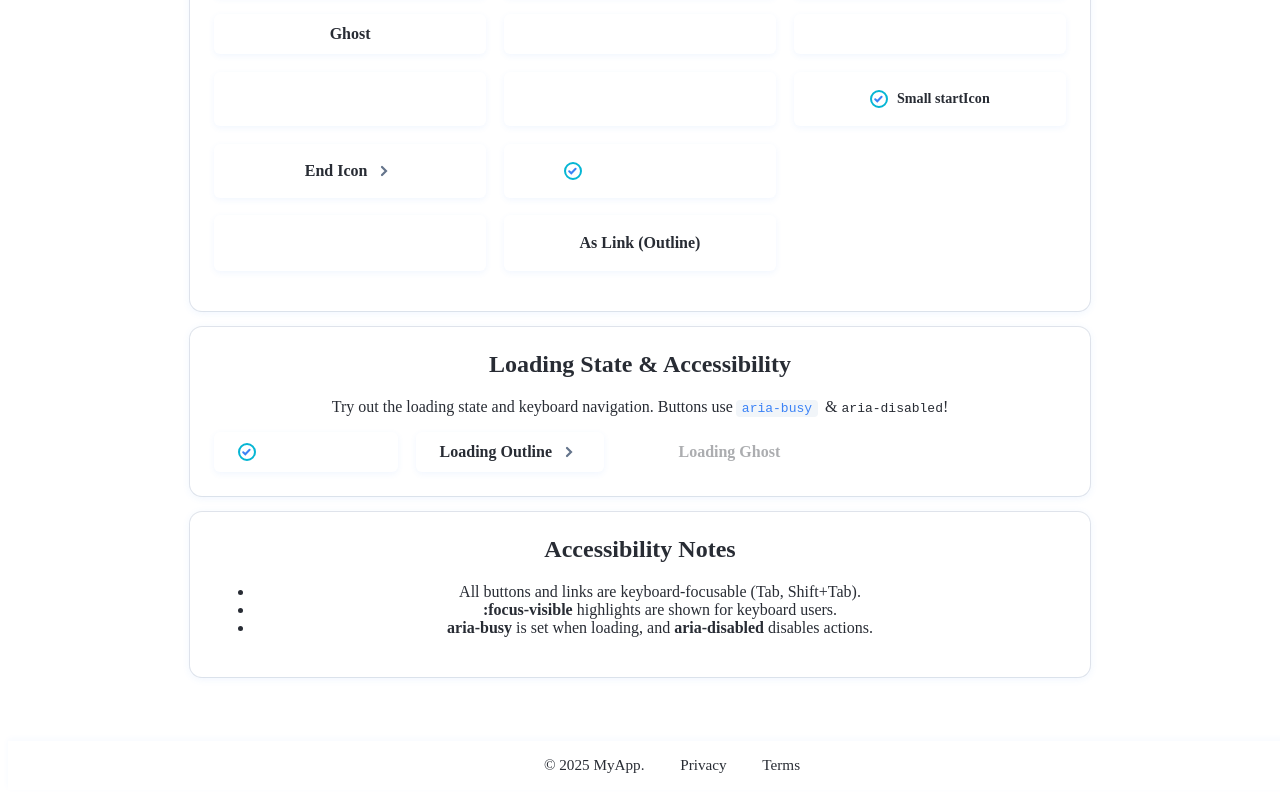
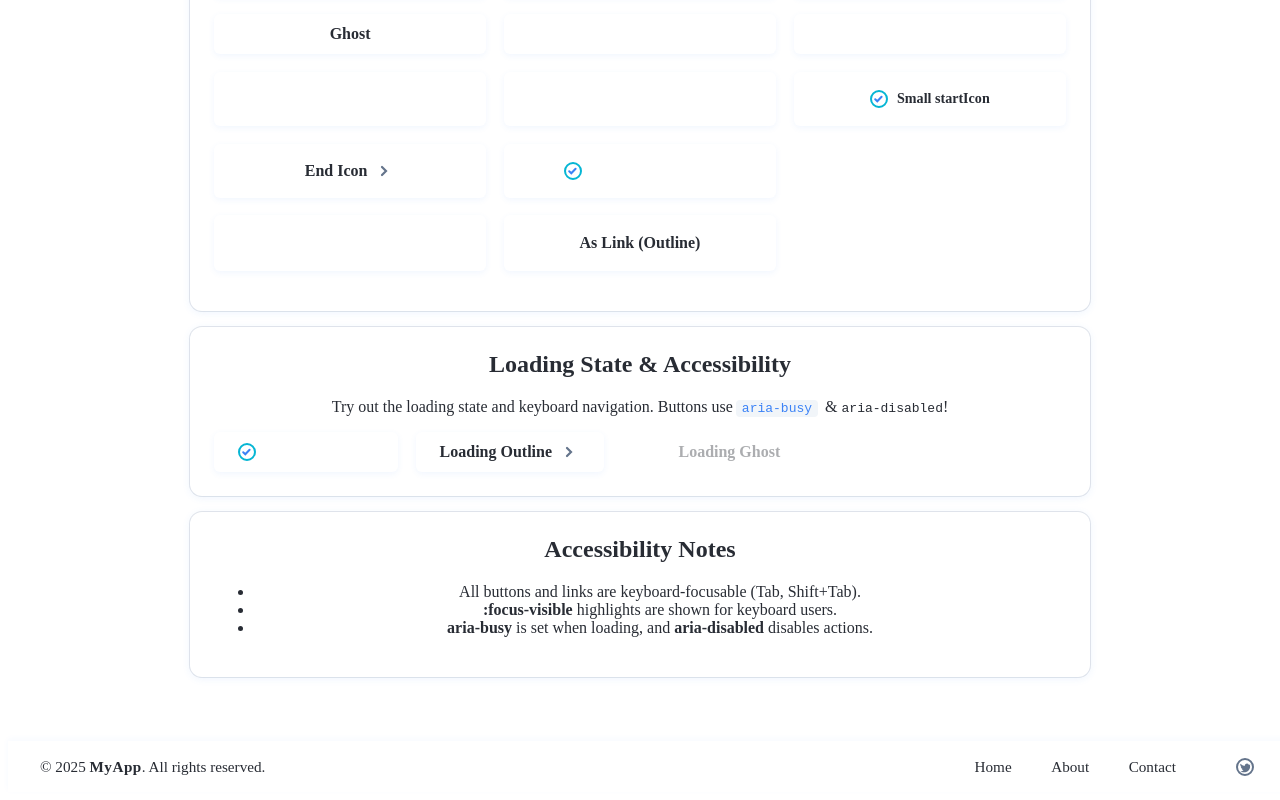
Before and after one commit to kavia-common/react-web-interface-285-294, a React (Create React App) app in the folder react_frontend/: page / in a window 1280 px wide. Shown: the part 297-1097 px from the top of the page. Built offline with nearby package versions, Linux system fonts and the light colour scheme; the HTML template or start-up script is replaced by a standard one.

Commit message:
Checkpoint 4 - cgea8109e2

```diff
--- a/react_frontend/src/components/Footer.jsx
+++ b/react_frontend/src/components/Footer.jsx
@@ -4,16 +4,56 @@ import styles from "./Footer.module.css";
 // PUBLIC_INTERFACE
 function Footer() {
   /**
-   * Page footer with copyright and links
+   * Semantic and accessible page footer with brand, current year, navigation, and social media placeholders.
+   * Uses role="contentinfo" and aria-label for landmark region.
    */
+  const year = new Date().getFullYear();
   return (
-    <footer className={styles.footer} role="contentinfo">
-      <div>
-        <span>
-          © {new Date().getFullYear()} MyApp.
-        </span>
-        <a href="#" tabIndex={0} className={styles.link}>Privacy</a>
-        <a href="#" tabIndex={0} className={styles.link}>Terms</a>
+    <footer
+      className={styles.footer}
+      role="contentinfo"
+      aria-label="Site footer"
+    >
+      <div style={{ width: "100%", display: "flex", justifyContent: "space-between", flexWrap: "wrap", alignItems: "center" }}>
+        {/* Left: Brand and year info */}
+        <div style={{ display: "flex", alignItems: "center", gap: "0.7em" }}>
+          <span>
+            © {year} <span style={{ fontWeight: 600, letterSpacing: 0.5 }}>MyApp</span>. All rights reserved.
+          </span>
+        </div>
+
+        {/* Right: Navigation links and social placeholders */}
+        <nav aria-label="Footer navigation" style={{ display: "flex", alignItems: "center", gap: "1.3em" }}>
+          <a href="#" tabIndex={0} className={styles.link}>
+            Home
+          </a>
+          <a href="#" tabIndex={0} className={styles.link}>
+            About
+          </a>
+          <a href="#" tabIndex={0} className={styles.link}>
+            Contact
+          </a>
+          {/* Social icons placeholders */}
+          <span
+            aria-label="Social media links"
+            style={{ display: "inline-flex", gap: "0.6em", marginLeft: "1.3em" }}
+          >
+            <a href="#" className={styles.link} tabIndex={0} aria-label="Twitter (placeholder)">
+              <span style={{ position: "absolute", width: "1px", height: "1px", overflow: "hidden", clip: "rect(1px, 1px, 1px, 1px)", whiteSpace: "nowrap" }}>Twitter</span>
+              <svg width="20" height="20" aria-hidden="true" focusable="false" style={{ display: "inline-block", verticalAlign: "middle" }}>
+                <circle cx="10" cy="10" r="8" stroke="#64748b" strokeWidth="2" fill="none"/>
+                <path d="M15 7.6c-.35.15-.7.25-1.1.3a2.03 2.03 0 0 0-.9-1.12 2.06 2.06 0 0 0-2.3.1A2.04 2.04 0 0 0 9.7 8.6v.3a5.7 5.7 0 0 1-4.2-2.1s-1 2 1.2 2.8c-.3 0-.65-.1-.93-.18 0 1.2.81 2.2 2.01 2.5-.22.06-.51.1-.8-.02.23.8.9 1.4 1.7 1.4A4.11 4.11 0 0 1 5 14.3a5.8 5.8 0 0 0 3.1.92A5.76 5.76 0 0 0 14.93 8.1l.01-.25c.3-.19.58-.5.81-.81Z" fill="#64748b"/>
+              </svg>
+            </a>
+            <a href="#" className={styles.link} tabIndex={0} aria-label="GitHub (placeholder)">
+              <span style={{ position: "absolute", width: "1px", height: "1px", overflow: "hidden", clip: "rect(1px, 1px, 1px, 1px)", whiteSpace: "nowrap" }}>GitHub</span>
+              <svg width="20" height="20" aria-hidden="true" focusable="false" style={{ display: "inline-block", verticalAlign: "middle" }}>
+                <circle cx="10" cy="10" r="8" stroke="#64748b" strokeWidth="2" fill="none"/>
+                <path d="M13.3 15V13.43c0-.47-.16-.75-.49-.88 1.8-.2 3.69-.9 3.69-4A3.15 3.15 0 0 0 15 5.53 3.1 3.1 0 0 0 14.91 3.5s-.44-.13-1.47.58A5 5 0 0 0 10 3c-1.06.01-2.09.15-3.44 1.08-.99-.74-1.46-.59-1.46-.59A3.09 3.09 0 0 0 5 5.54a3.12 3.12 0 0 0-.85 4.35c.31.54.49 1.2.49 2.12C4.64 13.33 6.29 13.64 10 15c3.7-1.35 5.36-1.67 5.36-3.92 0-.92.19-1.58.49-2.12ZM7.39 16c.28.1.57.17.89.22.32.05.65.09.99.09.33 0 .67-.04.99-.09s.61-.12.89-.22" fill="#64748b"/>
+              </svg>
+            </a>
+          </span>
+        </nav>
       </div>
     </footer>
   );
```
Also changed, not shown: 2 other files (tests, documents, lock files or other folders).
